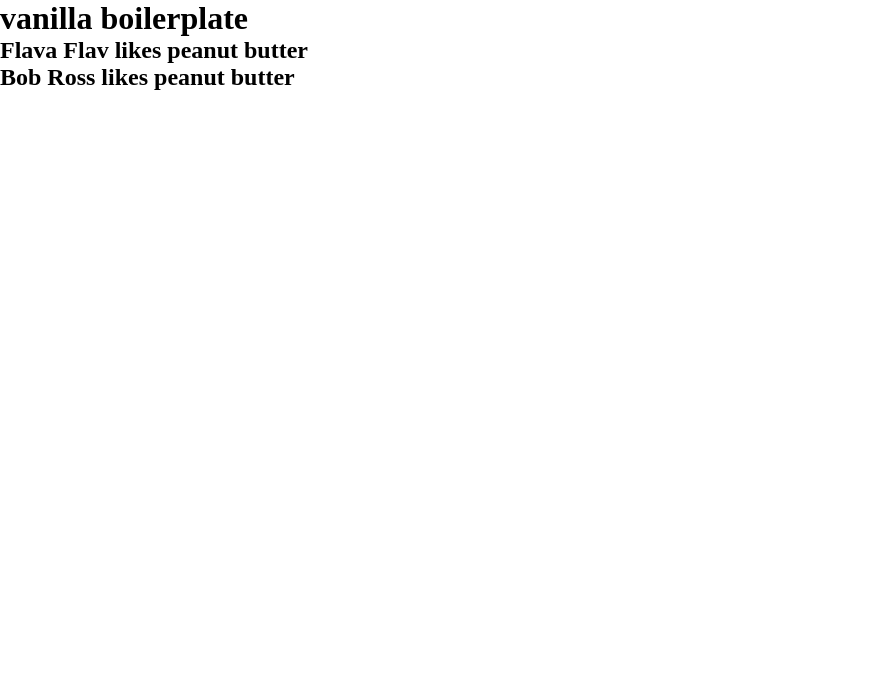
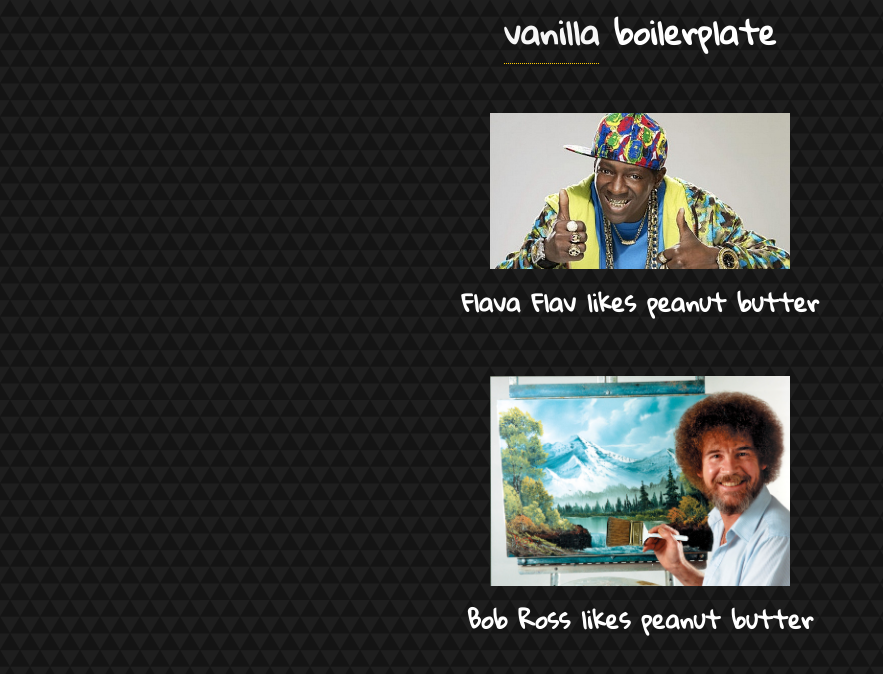
Before and after one commit to adamski52/vanilla-boilerplate, a website: page src/index.html in a window 1280 px wide. Shown: the whole page, without its empty margins (0-883 px from the left). Drawn offline with Linux system fonts and the light colour scheme.

Commit message:
adding styles.

```diff
--- a/src/css/main.css
+++ b/src/css/main.css
@@ -2,3 +2,27 @@
     margin: 0;
     padding: 0;
 }
+
+body {
+    font-family: 'Gloria Hallelujah', cursive;
+    font-size: 16px;
+    background: url("../img/dark-triangles.png") #000;
+    color: #fff;
+    text-align: center;
+}
+
+a,
+a:link,
+a:hover,
+a:active,
+a:visited,
+a:focus {
+    color: #f6f6f6;
+    text-decoration: none;
+    border-bottom: 1px dotted #fc0;
+}
+
+img {
+    width: 300px;
+    margin-top: 50px;
+}
--- a/src/index.html
+++ b/src/index.html
@@ -1,14 +1,15 @@
 <!doctype html>
 <html>
 <head>
-    <title>boilerplate</title>
+    <title>Vanilla Boilerplate</title>
+    <link href="https://fonts.googleapis.com/css?family=Gloria+Hallelujah" rel="stylesheet">
     <link rel="stylesheet" type="text/css" href="css/main.css">
     <script src="js/flavor.js"></script>
     <script src="js/person.js"></script>
     <script src="js/main.js"></script>
 </head>
 <body>
-    <h1 id="boilerplate"><span>vanilla</span> boilerplate</h1>
+    <h1 id="boilerplate"><a href="#"><span>vanilla</span></a> boilerplate</h1>
     <div id="people"></div>
 </body>
 </html>
--- a/src/js/main.js
+++ b/src/js/main.js
@@ -37,6 +37,9 @@
         flavaFlav.setFavoriteFlavor(Flavor.getRandomFlavor());
         bobRoss.setFavoriteFlavor(Flavor.getRandomFlavor());
 
+        flavaFlav.setImage("img/yeah-boy.png");
+        bobRoss.setImage("img/bob-ross.jpg");
+
         people.push(flavaFlav);
         people.push(bobRoss);
 
@@ -50,8 +53,13 @@
     }
 
     function drawPerson(person) {
-        var element = document.createElement("h2");
-        element.innerHTML = person.getName() + " likes " + person.getFavoriteFlavor();
-        peopleContainer.appendChild(element);
+        var img = document.createElement("img");
+        img.src = person.getImage();
+
+        var heading = document.createElement("h2");
+        heading.innerHTML = person.getName() + " likes " + person.getFavoriteFlavor();
+
+        peopleContainer.appendChild(img);
+        peopleContainer.appendChild(heading);
     }
 })(window);
--- a/src/js/person.js
+++ b/src/js/person.js
@@ -1,7 +1,8 @@
 var Person = (function() {
     function Person(n) {
         var favoriteFlavor,
-            name = n;
+            name = n,
+            imageUrl;
 
         return {
             setFavoriteFlavor: function (flavor) {
@@ -12,6 +13,12 @@
             },
             getName: function() {
                 return name;
+            },
+            setImage: function(url) {
+                imageUrl = url;
+            },
+            getImage: function() {
+                return imageUrl;
             }
         };
     }
```
Also changed, not shown: src/js/person.spec.js (+15 -0 lines), src/img/bob-ross.jpg (added), src/img/dark-triangles.png (added), src/img/yeah-boy.png (added), thumbnail.jpg.
